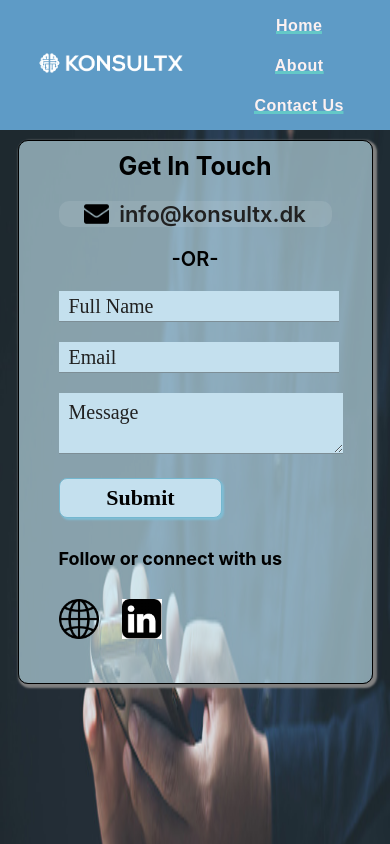
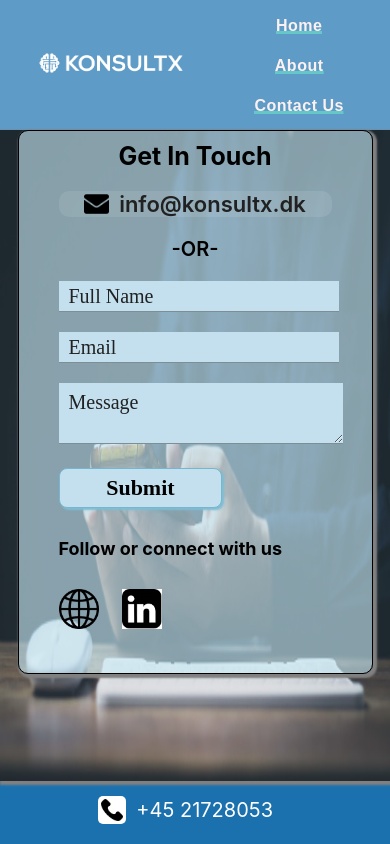
Before and after one commit to 27ManishaPatel/Konsultx, a React (Create React App) app: page /Konsultx/Contact-Us in a window 390 px wide. Shown: the top 844 px of the page. Built offline with nearby package versions, Linux system fonts and the light colour scheme; a web font is replaced by a local one.

Commit message:
added media queries

```diff
--- a/src/components/ContactUs/ContactUs.styles.css
+++ b/src/components/ContactUs/ContactUs.styles.css
@@ -130,20 +130,18 @@
     width: 100%;
     }
     .contact-us-image-container{
-     width: 100%;
-     height: 85%;
-     float: right;
+     width: 100vw;
+     height: 105vw;
+     float: left;
      position: absolute;
     }
-    .contact-us-image{
-      box-shadow: 0px 0px 0px 0px gray;
-    }
+
     .contact-us-container{
       position: relative;
       background-color: rgba(203, 238, 250, 0.6);
       width: 70%;
       padding: 10px 40px;
-      margin: 10px 0px;
+      margin-bottom: 10px;
     }
     .contact-us-heading{
       margin-bottom: 20px;
@@ -183,10 +181,10 @@
 }
 @media screen and (max-width: 600px){
   .contact-us-image-container{
-    height: 99%;
+    height: 118vw;
    }
    .contact-us-heading{
-    font-size: 30px;
+    font-size: 25px;
   }
   .konsultx-email-icon{
     width: 30px;
@@ -212,7 +210,7 @@
 }
 @media screen and (max-width: 480px){
   .contact-us-image-container{
-    height: 120%;
+    height: 167vw;
    }
    .contact-us-heading{
     font-size: 25px;
```
